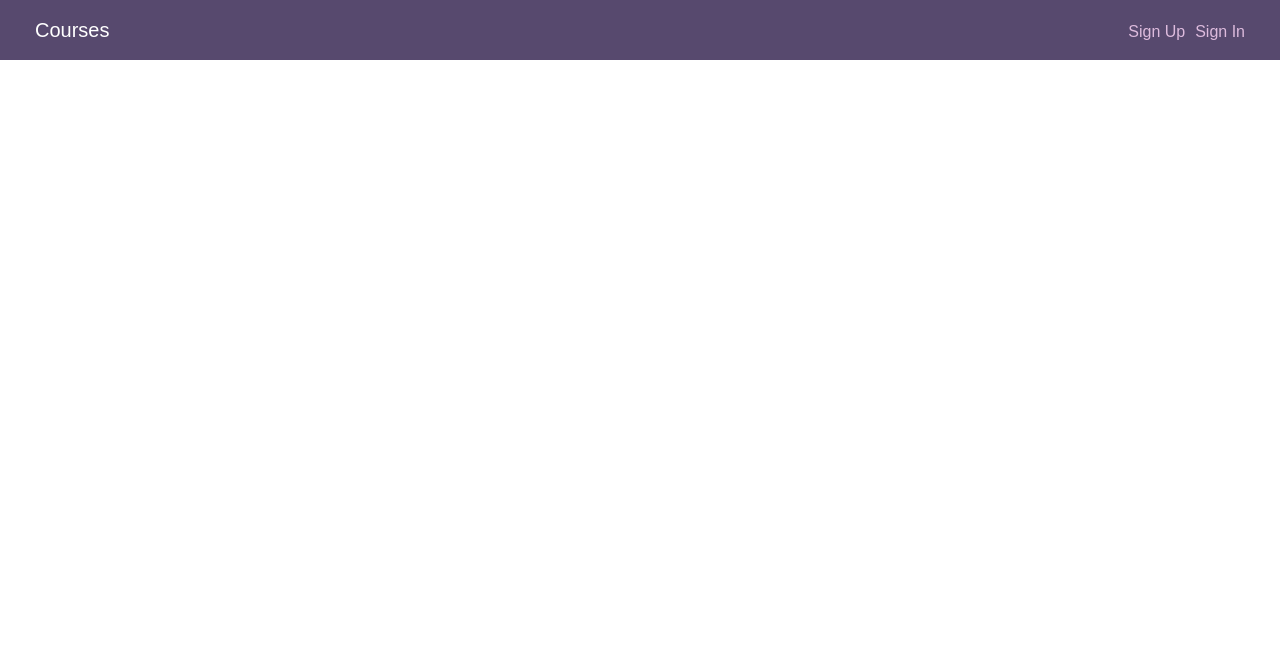
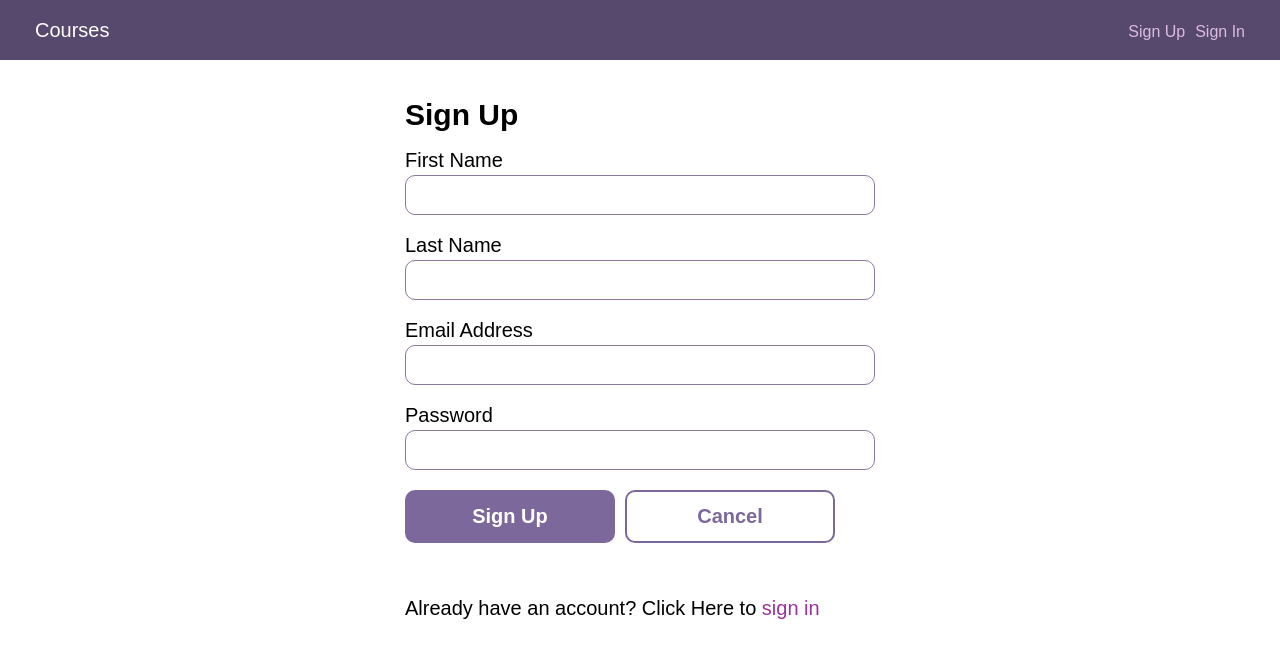
Before and after one commit to sahvsergio/Treehouse_Full-Stack_JavaScript_Techdegree_unit10, a React (Vite) app in the folder client/: page /signup in a window 1280 px wide. Shown: the top 658 px of the page. Built offline with nearby package versions, Linux system fonts and the light colour scheme.

Commit message:
Set up registration for user

```diff
--- a/client/src/App.jsx
+++ b/client/src/App.jsx
@@ -1,17 +1,20 @@
 
 import React from 'react'
-import { useState} from 'react'
-import { BrowserRouter, Route, Routes, Navigate } from 'react-router-dom'
+import { useState} from 'react';
+import { BrowserRouter, Route, Routes, Navigate } from 'react-router-dom';
 
 //context
 
-import UserContext from './context/UserContext'
+import UserContext from './context/UserContext';
 
 // Components
 import Header from './components/Header';
 import Courses from './components/Courses';
 import CourseDetail from './components/CourseDetail';
 import  CreateCourse from './components/CreateCourse';
+import  UserSignIn from './components/UserSignIn';
+import UserSignUp from './components/UserSignUp';
+
 
 
 
@@ -22,7 +25,7 @@ const App = () => {
   return (
     <UserContext.Provider value={
       {
-      user:user,
+      user
 
     }
 
@@ -35,7 +38,8 @@ const App = () => {
           <Route path='/' element={<Courses/>} />
           <Route path='/courses/:id' element={<CourseDetail/>} />
           <Route path='/courses/create' element={<CreateCourse />} />
-
+          <Route path='/signin' element={<UserSignIn/>}/>
+          <Route path='/signup' element={<UserSignUp/>}/>
 
 
 
--- a/client/src/components/UpdateCourse.jsx
+++ b/client/src/components/UpdateCourse.jsx
@@ -9,7 +9,7 @@ const UpdateCourse=()=>
             <div class="main--flex">
                 <div>
                     <label for="courseTitle">Course Title</label>
-                    <input id="courseTitle" name="courseTitle" type="text" value="Build a Basic Bookcase">
+                    <input id="courseTitle" name="courseTitle" type="text" value="Build a Basic Bookcase"/>
 
                         <p>By Joe Smith</p>
 
@@ -18,7 +18,7 @@ const UpdateCourse=()=>
                 </div>
                 <div>
                     <label for="estimatedTime">Estimated Time</label>
-                    <input id="estimatedTime" name="estimatedTime" type="text" value="14 hours">
+                    <input id="estimatedTime" name="estimatedTime" type="text" value="14 hours"/>
 
                         <label for="materialsNeeded">Materials Needed</label>
                         <textarea id="materialsNeeded" name="materialsNeeded">* 1/2 x 3/4 inch parting strip&#13;&#13;* 1 x 2 common pine&#13;&#13;* 1 x 4 common pine&#13;&#13;* 1 x 10 common pine&#13;&#13;* 1/4 inch thick lauan plywood&#13;&#13;* Finishing Nails&#13;&#13;* Sandpaper&#13;&#13;* Wood Glue&#13;&#13;* Wood Filler&#13;&#13;* Minwax Oil Based Polyurethane</textarea>
--- a/client/src/components/UserSignin.jsx
+++ b/client/src/components/UserSignIn.jsx
@@ -1,6 +1,6 @@
 import Reac from "react"
 
-const UserSignin=()=>{
+const UserSignIn=()=>{
     return(<>
        <main>
         <div className="form--centered">
@@ -21,4 +21,4 @@ const UserSignin=()=>{
     </>
     )}
 
-export default UserSignin;
+export default UserSignIn;
--- a/client/src/components/UserSignUp.jsx
+++ b/client/src/components/UserSignUp.jsx
@@ -1,35 +1,81 @@
-import {useContext, useRef, useState} from 'react';
+import {useRef, useState} from 'react';
+import { useNavigate } from 'react-router-dom';
 
 
 import { api } from "../apiHelper";
 
+const UserSignUp= ()=>{
+  const firstName=useRef(null);
+  const lastName=useRef(null);
+  const email=useRef(null);
+  const password=useRef(null);
+  const[errors, setErrors]=useState([]);
 
-const UserSignUp= ()=>{
-  const handleSubmit=async(event)=>{
+  const handleSubmit=(event)=>{
+
     event.preventDefault();
     const user={
-      firstName:firstName.current.value
+      firstName:firstName.current.value,
       lastName:lastName.current.value,
-      email:email.current.value,
+      emailAddress:email.current.value,
       password:password.current.value
     }
 
+   const response= api('/users','POST',user );
+   response.then((responseData)=>{
+    if (responseData.status===201){
+      console.log(`${user.firstName} ${user.lastName} is succesfully signed up and authenticated!`);
+
+    }
+    else if(responseData.status===400){
+      const data =responseData.json();
+      setErrors(data.errors);
+
+    }
+   })
+
+
+
   }
+  const navigate=useNavigate()
+  const handleCancel=(event)=>{
+    event.preventDefault();
+    navigate('/')
+
+  }
+
     return(
         <main>
-            <div className="form-centered">
+            <div className="form--centered">
                 <h2>Sign Up</h2>
-                <form onSubmit={(event) => handleSubmit(event)} >
-                    <label for="firstName"></label>
-                    <input id="firstName" name="firstName" type="text" value="" />
-                  <label for="lastName"></label>
-                    <input id="lastName" name="lastName" type="text" value="" />
-                  <label for="emailAddress"></label>
-                    <input id="emailAddress" name="emailAddress" type="email" value="" />
-                  <label for="password"></label>
-                    <input id="password" name="password" type="password" value="" />
-                    <button class="button" type="submit">Sign Up</button>
-                    <button class="button button-secondary" onclick="event.preventDefault(); location.href='index.html';">Cancel</button>
+                <form  onSubmit={handleSubmit}>
+                    <label htmlFor="firstName">First Name</label>
+                    <input
+                    id="firstName"
+                    name="firstName"
+                    type="text"
+                    ref={firstName}/>
+
+                  <label htmlFor="lastName">Last Name </label>
+                    <input
+                    id="lastName"
+                    name="lastName"
+                    type="text"
+                    ref={lastName} />
+                  <label htmlFor="emailAddress">Email Address </label>
+                    <input
+                    id="emailAddress"
+                    name="emailAddress"
+                    type="email"
+                    ref={email} />
+                  <label htmlFor="password">Password</label>
+                    <input
+                    id="password"
+                    name="password"
+                    type="password"
+                    ref={password} />
+                    <button className="button" type="submit">Sign Up</button>
+                    <button  type="button" className="button button-secondary" onClick={handleCancel} >Cancel</button>
                 </form>
                 <p> Already have an account? Click Here to <a href="sign-in.html"> sign in </a></p>
             </div>
```
Also changed, not shown: 1 other file (tests, documents, lock files or other folders).
